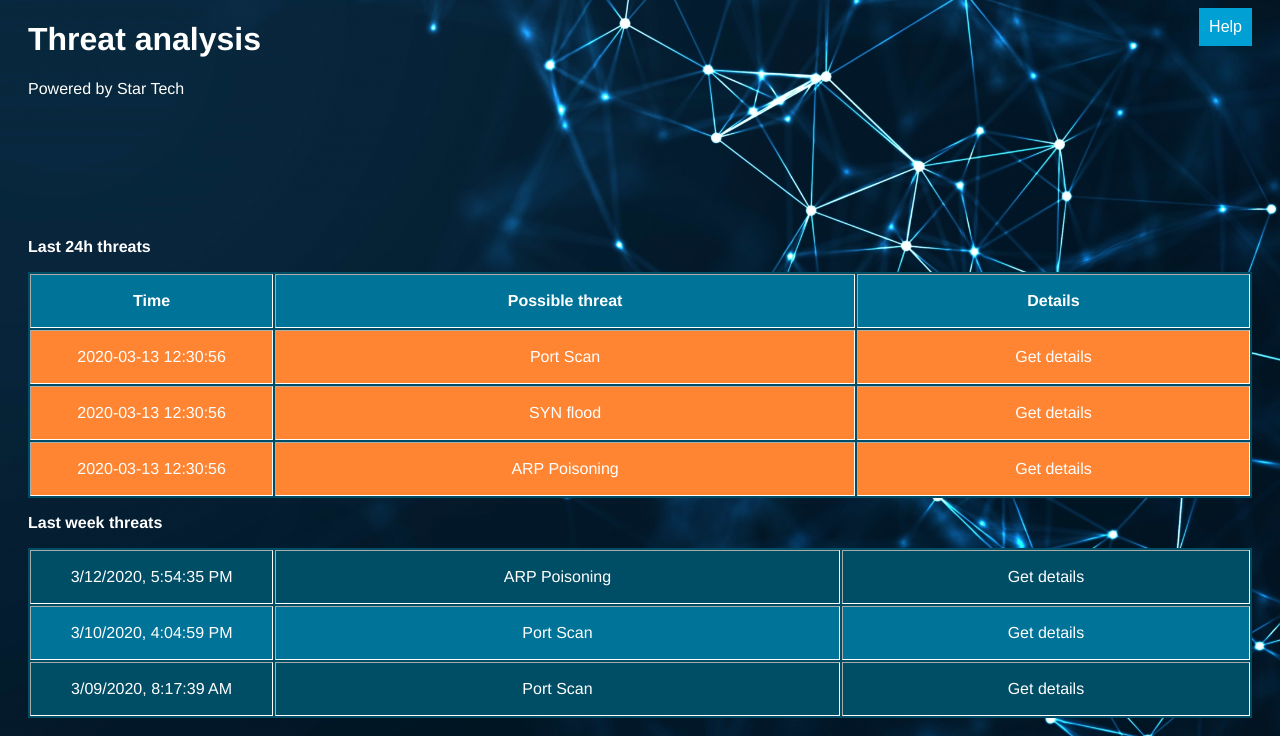
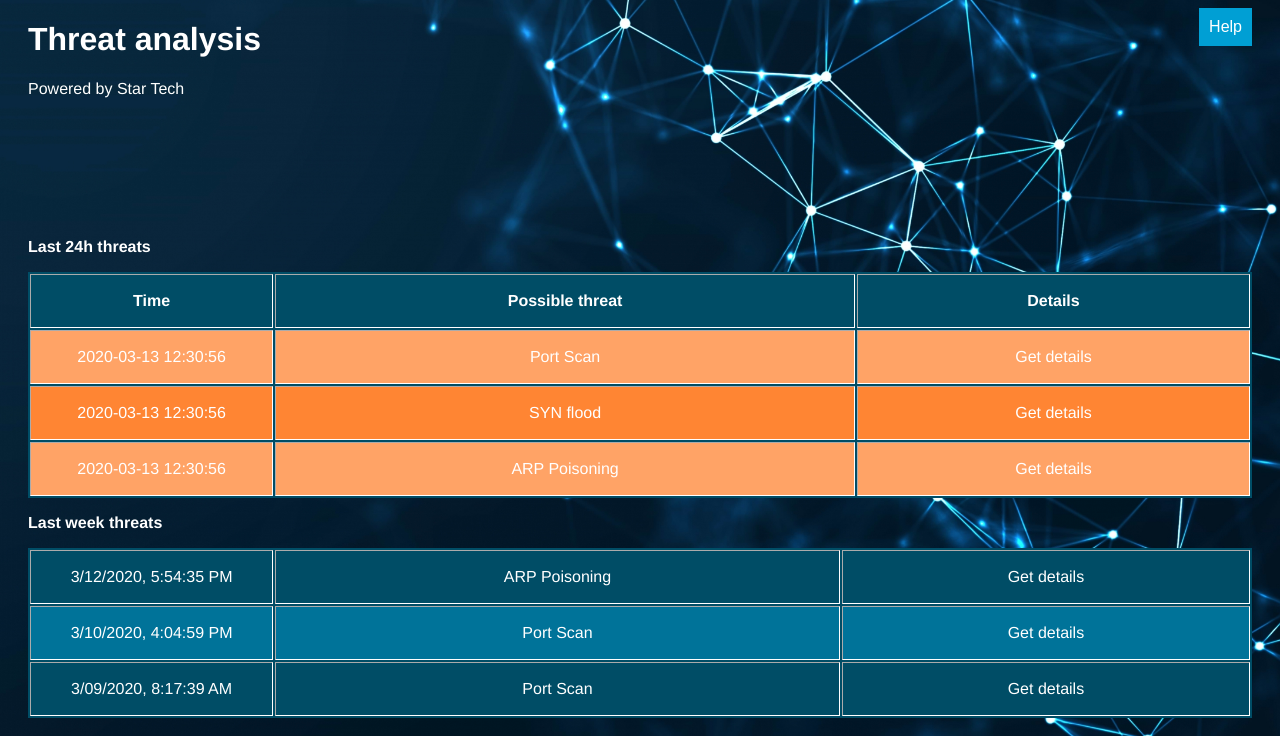
Before and after one commit to klejbroda/startech, a Flask app: page /home.html in a window 1280 px wide. Shown: the part 28-764 px from the top of the page. Run offline with Flask 2, Linux system fonts and the light colour scheme; data comes from the database, SQL or seed files in the repository.

Commit message:
Add files via upload

```diff
--- a/static/css/styling.css
+++ b/static/css/styling.css
@@ -1,3 +1,4 @@
+
 body {
   font-family: Helvetica;
   color: white;
@@ -10,6 +11,8 @@ body {
   padding: 20px;
 
 }
+/*-- tabela 21 */
+
 
 table.table1 {
 	width: 100%;
@@ -24,15 +27,12 @@ table.table1 {
 table.table1 th{
     height: 50px;
 	text-align: center;
-	background-color: #007399;
-
+	background-color: #004d66;
 }
 
 table.table1 td {
     height: 50px;
 	text-align: center;
-	cursor: pointer;
-	background-color: #ff8533;
 
 }
 table.table1 tr:nth-child(even) {
@@ -78,6 +78,7 @@ table.table2 tr {
 }
 
 table.table2 tr:hover {background-color: #99ccff;}
+
 
 /* MENU */
 
@@ -143,7 +144,7 @@ div.container p {
     overflow: auto;
 }
 
-<!--/* Bordered form */-->
+/* Bordered form */
 form {
 margin: 10% auto 15% auto;
 background-color: white;
```
